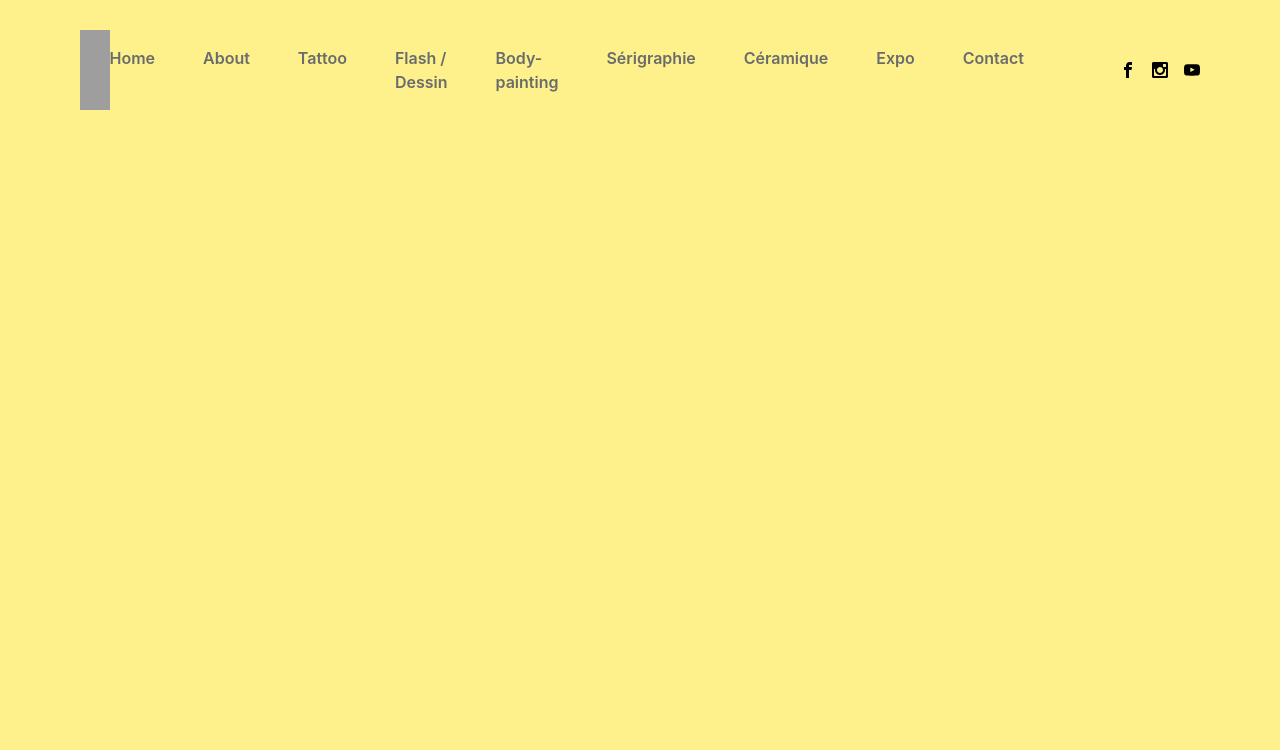
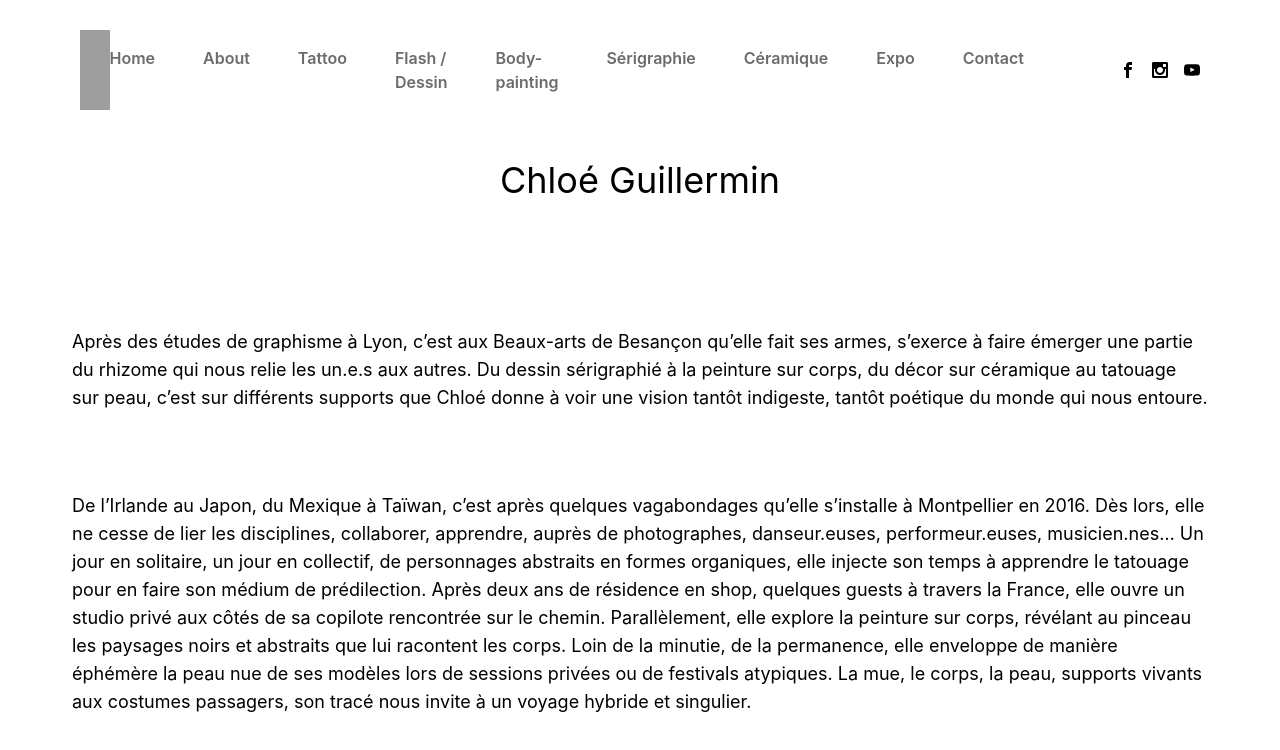
Before and after one commit to Anne-Flower/CGuillerminPortefolio, a React (Create React App) app: page /about in a window 1280 px wide. Shown: the top 750 px of the page. Built offline with nearby package versions, Linux system fonts and the light colour scheme; grey boxes are pictures that could not be loaded.

Commit message:
style: about page

```diff
--- a/src/components/MobileNav.jsx
+++ b/src/components/MobileNav.jsx
@@ -37,32 +37,32 @@ const MobileNav = () => {
       <IoMdClose></IoMdClose>
     </div>
       <div>
-        <ul className="h-full flex flex-col gap-y-8 justify-center items-center text-black font-bold text-2xl pt-16">
-          <li>
+        <ul className="h-full flex flex-col gap-y-8 justify-center items-center text-black  font-bold text-2xl pt-16">
+          <li className="hover:text-gray-400">
             <Link to="/">Home</Link>
           </li>
-          <li>
+          <li className="hover:text-gray-500">
             <Link to="/about">About</Link>
           </li>
           <li>
-            <Link to="/tatoo">Tatoo</Link>
+            <Link to="/tatoo">Tattoo</Link>
           </li>
-          <li>
+          <li className="hover:text-gray-500">
             <Link to="/flash">Flash / Dessin</Link>
           </li>
-          <li>
+          <li className="hover:text-gray-500">
             <Link to="/serigraphie">Sérigraphie</Link>
           </li>
-          <li>
+          <li className="hover:text-gray-500">
             <Link to="/body">Body-painting</Link>
           </li>
-          <li>
+          <li className="hover:text-gray-500">
             <Link to="/expo">Expo / Festival</Link>
           </li>
-          <li>
+          <li className="hover:text-gray-500">
             <Link to="/ceramique">Céramique</Link>
           </li>
-          <li>
+          <li className="hover:text-gray-500">
             <Link to="/contact">Contact</Link>
           </li>
 
--- a/src/pages/About.jsx
+++ b/src/pages/About.jsx
@@ -2,7 +2,28 @@ import React from "react";
 
 const About = () => {
   return (
-    <section className="section bg-yellow-200 w-full h-screen"></section>
+    <div className="section bg-white w-full h-full pt-40 flex flex-col gap-y-8 lg:px-12 items-center justify-center ">
+
+      <h1 className="text-4xl ">Chloé Guillermin</h1>
+      <p className="text-lg px-6  flex justify-center lg:pt-24">Après des études de graphisme à Lyon, c’est aux Beaux-arts de Besançon qu’elle fait ses
+armes, s’exerce à faire émerger une partie du rhizome qui nous relie les un.e.s aux autres.
+Du dessin sérigraphié à la peinture sur corps, du décor sur céramique au tatouage sur peau,
+c’est sur différents supports que Chloé donne à voir une vision tantôt indigeste, tantôt
+poétique du monde qui nous entoure.</p>
+<p className="text-lg px-6 flex justify-center lg:pt-12">
+De l’Irlande au Japon, du Mexique à Taïwan, c’est après quelques vagabondages qu’elle
+s’installe à Montpellier en 2016. Dès lors, elle ne cesse de lier les disciplines, collaborer,
+apprendre, auprès de photographes, danseur.euses, performeur.euses, musicien.nes…
+Un jour en solitaire, un jour en collectif, de personnages abstraits en formes organiques, elle
+injecte son temps à apprendre le tatouage pour en faire son médium de prédilection. Après
+deux ans de résidence en shop, quelques guests à travers la France, elle ouvre un studio
+privé aux côtés de sa copilote rencontrée sur le chemin.
+Parallèlement, elle explore la peinture sur corps, révélant au pinceau les paysages noirs et
+abstraits que lui racontent les corps. Loin de la minutie, de la permanence, elle enveloppe de
+manière éphémère la peau nue de ses modèles lors de sessions privées ou de festivals
+atypiques. La mue, le corps, la peau, supports vivants aux costumes passagers, son tracé
+nous invite à un voyage hybride et singulier.</p>
+    </div>
   )
 }
 
```
